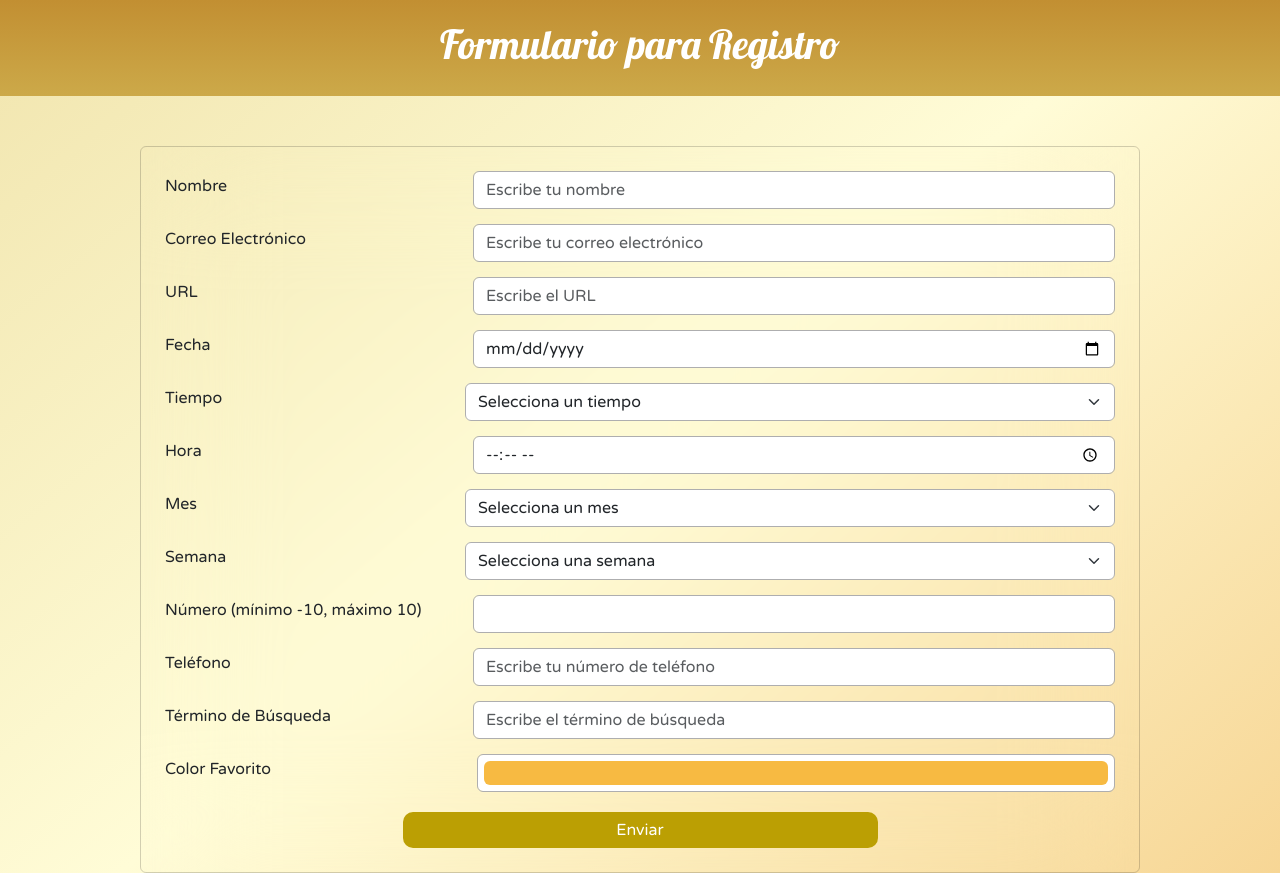
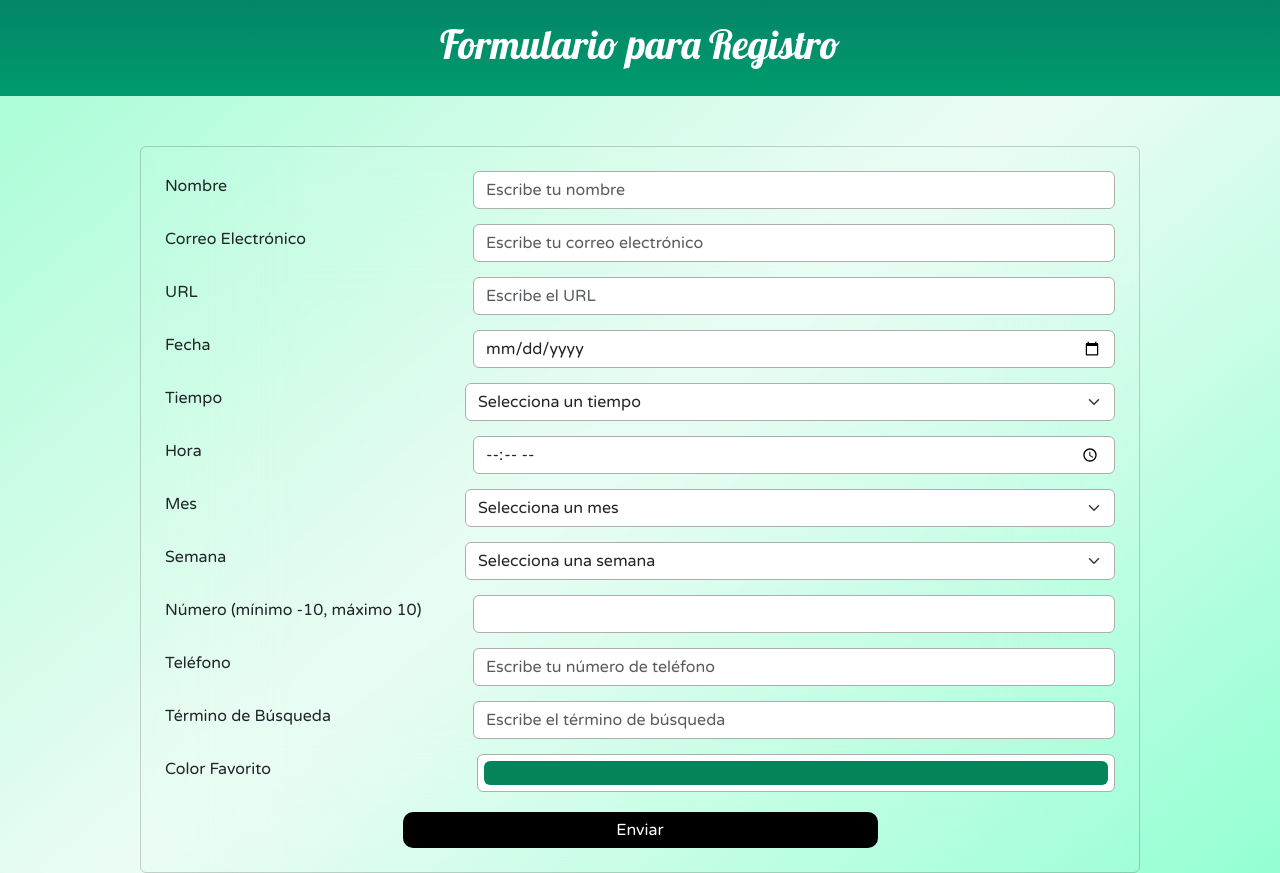
Before and after one commit to Yahirpuc/MaquetacionDeInterfacesBasicas, a plain HTML site: page Interfaz2.html in a window 1280 px wide. Drawn offline with nearby package versions, Linux system fonts and the light colour scheme.

Commit message:
Update Interfaz2.html

```diff
--- a/Interfaz2.html
+++ b/Interfaz2.html
@@ -19,17 +19,17 @@
     <link href="https://fonts.googleapis.com/css2?family=Lobster&family=Varela+Round&display=swap" rel="stylesheet">
     <style>
         header {
-            background: linear-gradient( rgb(194, 143, 50), rgb(204, 169, 73));
+            background: linear-gradient( rgb(3, 133, 105), rgb(0, 155, 108));
             padding: 20px;
             text-align: center;
-            color: white;
+            color: rgb(255, 255, 255);
             margin-bottom: 50px;
             font-family: "Lobster", sans-serif;
         }
 
         body {
 
-            background: linear-gradient(500deg, #f1e5ae 0%, #fffcd7 50%, #f7d695 100%);
+            background: linear-gradient(500deg, #a4fdd4 0%, #ecfcf4 50%, #93ffd2 100%);
             align-items: center;
             font-family: "Varela Round", sans-serif;
         }
@@ -46,9 +46,11 @@
 
         .btn-primary {
             border-radius: 10px;
-            background-color: rgb(187, 159, 3);
+            background-color: rgb(0, 0, 0);
             border: none;
             width: 50%;
+
+
         }
 
         .btn-primary:hover {
@@ -200,7 +202,7 @@
 
                     <div class="form-row">
                         <label for="colorFavorito" class="form-label">Color Favorito</label>
-                        <input type="color" class="form-control form-control-color" id="colorFavorito" value="#f7ba42"
+                        <input type="color" class="form-control form-control-color" id="colorFavorito" value="#058359"
                             title="Elige tu color">
                     </div>
 
```
